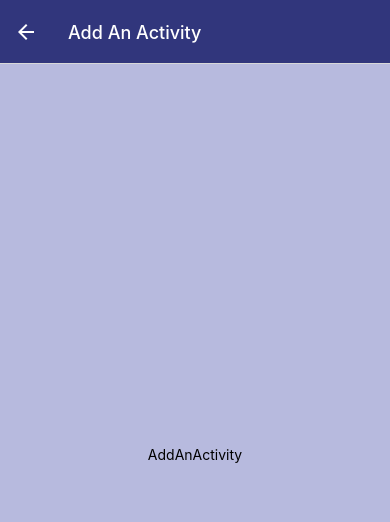
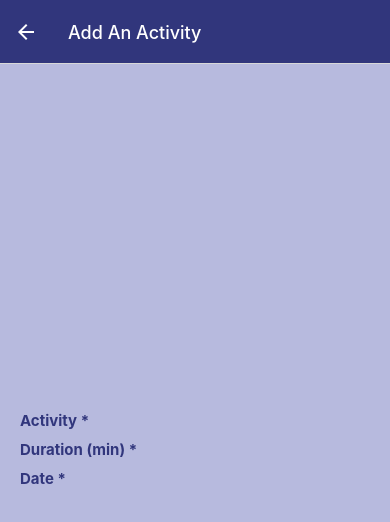
Before and after one commit to annanfu/MobileDevA2, a React Native app: screen /AddAnActivity in a window 390 px wide. Shown: the top 522 px of the page. Built offline with nearby package versions, Linux system fonts and the light colour scheme.

Commit message:
Added a container in background to make the content in a good style

```diff
--- a/App.js
+++ b/App.js
@@ -1,5 +1,5 @@
 import { StatusBar } from 'expo-status-bar';
-import { StyleSheet, Text, View, Button } from 'react-native';
+import { StyleSheet, Text, View, Button} from "react-native";
 import { NavigationContainer } from "@react-navigation/native";
 import { createNativeStackNavigator } from "@react-navigation/native-stack";
 import { createBottomTabNavigator } from "@react-navigation/bottom-tabs";
@@ -89,8 +89,5 @@ export default function App() {
 const styles = StyleSheet.create({
   container: {
     flex: 1,
-    backgroundColor: '#fff',
-    alignItems: 'center',
-    justifyContent: 'center',
   },
 });
--- a/Components/Background.js
+++ b/Components/Background.js
@@ -1,4 +1,4 @@
-import { StyleSheet, Text, View } from "react-native";
+import { StyleSheet, Text, View, SafeAreaView, StatusBar } from "react-native";
 import React from "react";
 import { ThemeContext } from "../Contexts/themeContext";
 import { useContext } from "react";
@@ -8,7 +8,9 @@ export default function Background({ children }) {
 
   return (
     <View style={[styles.background, { backgroundColor: theme.background }]}>
-      {children}
+
+        <View style={styles.container}>{children}</View>
+
     </View>
   );
 }
@@ -17,6 +19,10 @@ const styles = StyleSheet.create({
   background: {
     flex: 1,
     justifyContent: "center",
-    alignItems: "center",
+  },
+  container: {
+    justifyContent: "center",
+    flex: 1,
+    padding: 20,
   },
 });
--- a/Components/Input.js
+++ b/Components/Input.js
@@ -1,6 +1,6 @@
 import { StyleSheet, Text, View, TextInput } from "react-native";
 import React from "react";
-import { themes } from "./helper";
+
 
 
 export default function Input({
@@ -24,10 +24,8 @@ const styles = StyleSheet.create({
   input: {
     textAlign: "center",
     marginTop: 10,
-    borderColor: themes.light.primary,
     borderRadius: 5,
     fontWeight: "bold",
     fontSize: 20,
-    color: Colors.primary,
   },
 });
--- a/Components/PrimaryText.js
+++ b/Components/PrimaryText.js
@@ -13,7 +13,8 @@ export default function PrimaryText({ children }) {
 
 const styles = StyleSheet.create({
   text: {
-    fontSize: 20,
+    fontSize: 15,
     marginBottom: 10,
+    fontWeight: "bold",
   },
 });
--- a/Screens/AddAnActivity.js
+++ b/Screens/AddAnActivity.js
@@ -1,14 +1,18 @@
 import { StyleSheet, Text, View } from 'react-native'
 import React from 'react'
 import Background from '../Components/Background'
+import PrimaryText from '../Components/PrimaryText'
+import Input from '../Components/Input'
 
 
 export default function AddAnActivity({navigation}) {
   return (
     <Background>
-      <Text>AddAnActivity</Text>
+      <PrimaryText>Activity *</PrimaryText>
+      <PrimaryText>Duration (min) *</PrimaryText>
+      <PrimaryText>Date *</PrimaryText>
     </Background>
-  )
+  );
 }
 
 const styles = StyleSheet.create({})
```
